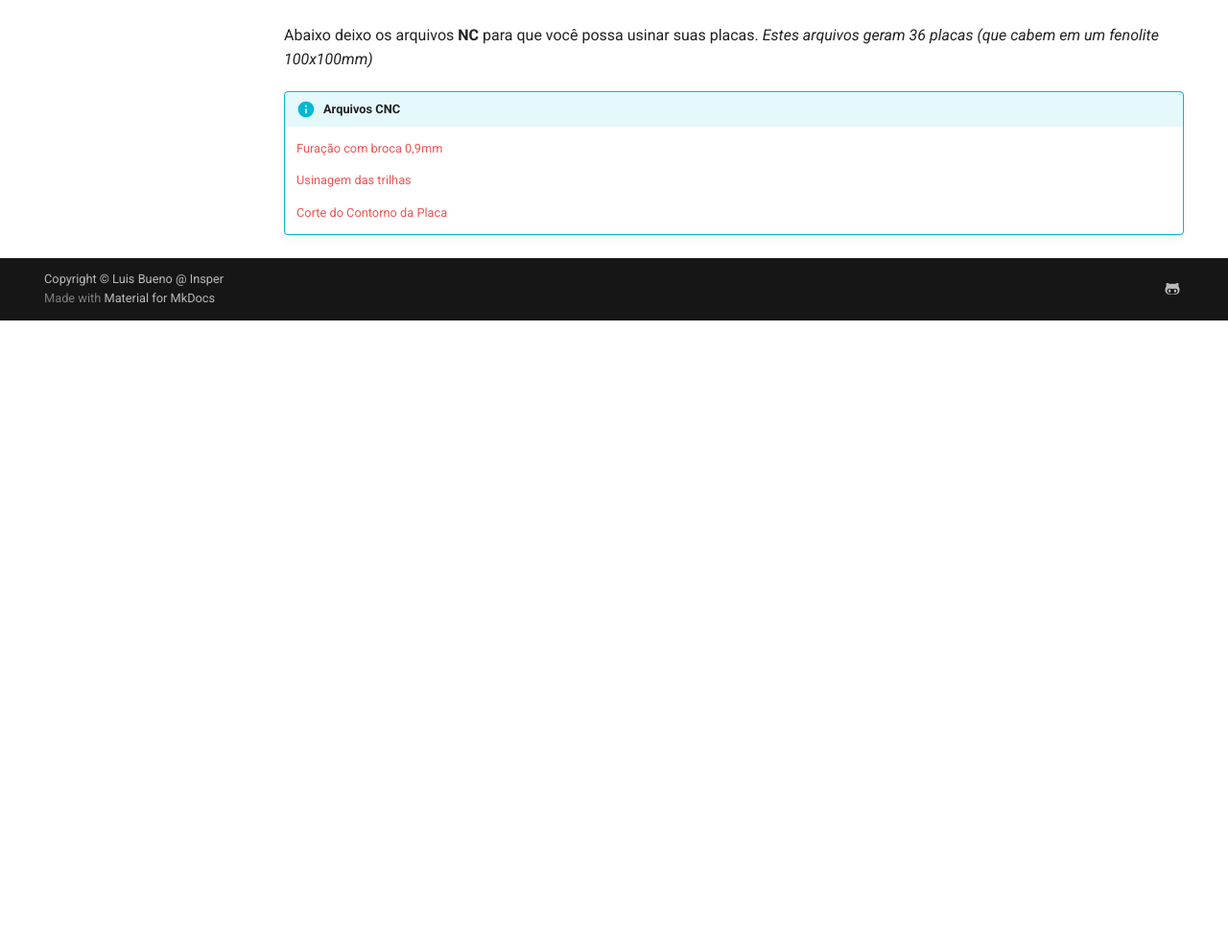
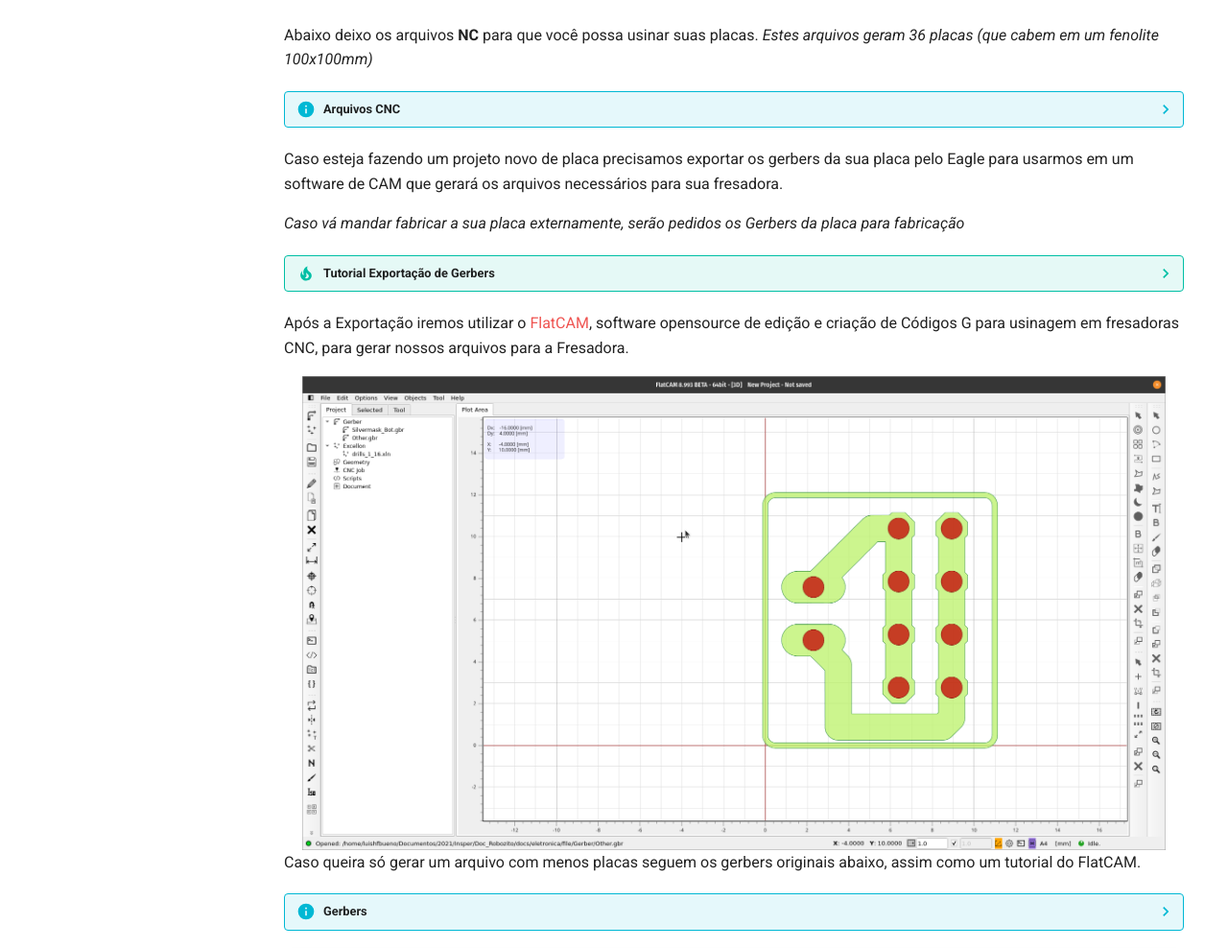
Before and after one commit to LuisHFB/Doc_RobozitoEN, an MkDocs documentation site: the page built from docs/eletronica/usinagemPcb.md, in a window 1280 px wide and 1400 px high, scrolled down 915 px. Shown: the part 296-1284 px from the top of the window at 96% size. Built offline with MkDocs 1.6.1 and Material for MkDocs 9.7.7, drawn with Linux system fonts in a browser that asks for light colours; comment, search, counter and statistics services are not loaded; before the commit the page ends 1545 px from its top, so only the background shows below that.

Commit message:
Usinagem PCB + File + Imgs

```diff
--- a/docs/eletronica/usinagemPcb.md
+++ b/docs/eletronica/usinagemPcb.md
@@ -6,9 +6,31 @@ O processo de usinagem remove o cobre da placa de fenolite utilizando a fresas e
 <iframe width="560" height="315" src="https://www.youtube.com/embed/cCm-UL-dCEc" title="YouTube video player" frameborder="0" allow="accelerometer; autoplay; clipboard-write; encrypted-media; gyroscope; picture-in-picture" allowfullscreen></iframe>
 
 Abaixo deixo os arquivos **NC** para que você possa usinar suas placas. *Estes arquivos geram 36 placas (que cabem em um fenolite 100x100mm)*
-!!! info "Arquivos CNC"
+??? info "Arquivos CNC"
     [Furação com broca 0,9mm](file/furos09.nc)
 
     [Usinagem das trilhas](file/trilhas.nc)
 
     [Corte do Contorno da Placa](file/corteContorno.nc)
+
+  Caso esteja fazendo um projeto novo de placa precisamos exportar os gerbers da sua placa pelo Eagle para usarmos em um software de CAM que gerará os arquivos necessários para sua fresadora.
+
+  *Caso vá mandar fabricar a sua placa externamente, serão pedidos os Gerbers da placa para fabricação*
+
+??? tip "Tutorial Exportação de Gerbers"
+    [Exportação Gerbers](https://youtu.be/Sa1pzXn8-Es?t=377)
+
+Após a Exportação iremos utilizar o [FlatCAM](http://flatcam.org/download), software opensource de edição e criação de Códigos G para usinagem em fresadoras CNC, para gerar nossos arquivos para a Fresadora.
+
+![FlatCAM](imgs/FlatCAM.png){: .center width=900px}
+Caso queira só gerar um arquivo com menos placas seguem os gerbers originais abaixo, assim como um tutorial do FlatCAM.
+
+??? info "Gerbers"
+    [Furação](file/Gerber/drills_1_16.xln)
+
+    [Trilhas](file/Gerber/Silvermask_Bot.gbr)
+
+    [Corte](file/Gerber/Other.gbr)
+
+!!! tip "Tutorial FlatCAM"
+    <iframe width="560" height="315" src="https://www.youtube.com/embed/--Cb11heuHc" title="YouTube video player" frameborder="0" allow="accelerometer; autoplay; clipboard-write; encrypted-media; gyroscope; picture-in-picture" allowfullscreen></iframe>
```
Also changed, not shown: docs/eletronica/imgs/FlatCAM.png (added), 3 other files.
